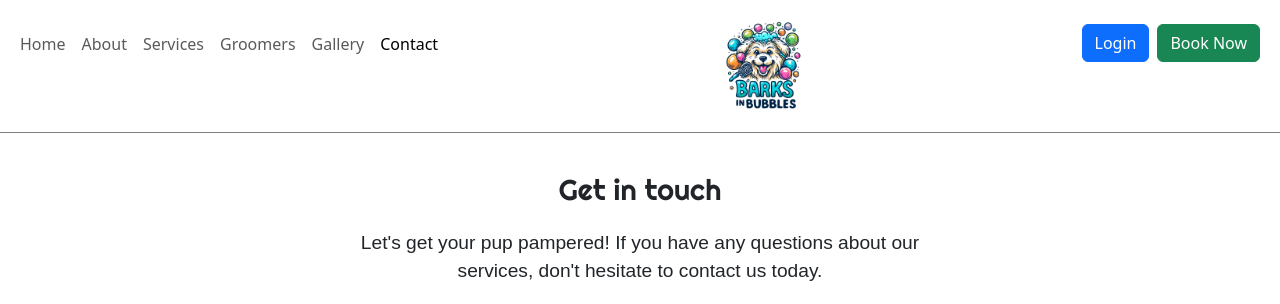
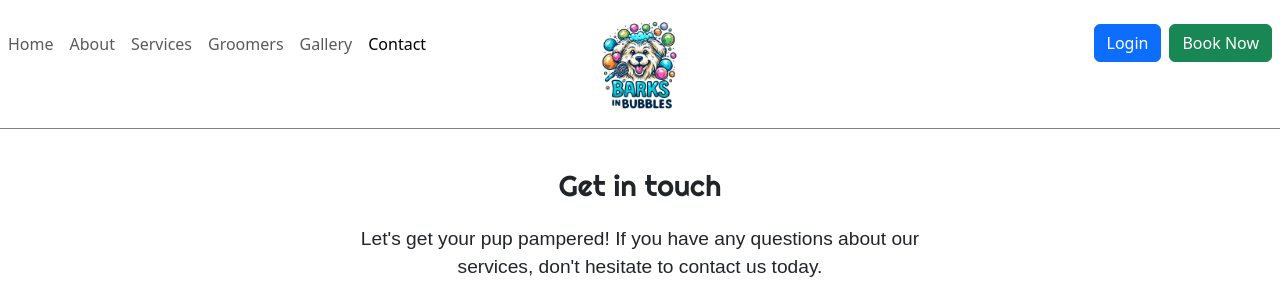
Before and after one commit to KatePaulauskas/dog-grooming-salon, a Django app: page /contact/ in a window 1280 px wide. Shown: the top 304 px of the page. Run offline with Django 4.2, Linux system fonts and the light colour scheme; some libraries are stand-ins or nearby versions; some web fonts are replaced.

Commit message:
Correct logo alignment in the header, add hyperlink

```diff
--- a/static/css/style.css
+++ b/static/css/style.css
@@ -49,6 +49,15 @@ html {
 /* Add header bottom border */
 header {
     border-bottom: 1px solid grey;
+}
+
+/* Ensure logo is always in the center of the header
+   Source: https://www.shecodes.io/athena/121718-how-
+   to-use-transform-translate-50-50-to-center-an-element-in-css */
+.logo-container {
+    position: absolute !important;
+    left: 50% !important;
+    transform: translateX(-50%) !important;
 }
 
 /* Style Services titles */
--- a/templates/base.html
+++ b/templates/base.html
@@ -29,10 +29,10 @@
 
         <!-- Header -->
         <header class=" navbar-light bg-white py-3 sticky-top mb-2">
-            <div class="container-fluid d-flex justify-content-between align-items-start">
+            <div class="d-flex justify-content-between align-items-start">
 
                 <!-- Menu Section-->
-                <nav class="navbar navbar-expand-sm navbar-light">
+                <nav class="navbar navbar-expand-lg navbar-light pb-5">
                     <button class="navbar-toggler" type="button" data-bs-toggle="collapse" data-bs-target="#navbarText" aria-controls="navbarText" aria-expanded="false" aria-label="Toggle navigation">
                         <span class="navbar-toggler-icon"></span>
                     </button>
@@ -65,17 +65,16 @@
                 </nav>
 
                 <!-- Logo Section -->
-                <div class="d-flex flex-column align-items-center">
-                    <a class="navbar-brand mx-3" href="#">
+                <div class="logo-container">
+                    <a class="navbar-brand mx-3" href="{% url 'home' %}">
                         <img src="{% static 'images/logo/barks-in-bubbles-logo.webp' %}" alt="Barks in Bubbles Logo" class="img-fluid" style="max-height: 100px;">
                     </a>
-                    <a href="#" class="btn btn-success btn-book mt-3 w-45 d-sm-none">Book</a>
                 </div>
 
                 <!-- Header Buttons Section-->
                 <div class="header-buttons d-flex flex-column flex-md-row">
                     <a href="#" class="btn btn-primary me-2 mt-2">Login</a>
-                    <a href="#" class="btn btn-success btn-book me-2 mt-2 d-none d-sm-block">Book Now</a>
+                    <a href="#" class="btn btn-success btn-book me-2 mt-2">Book Now</a>
                 </div>
             </div>
         </header>
@@ -129,16 +128,13 @@
                 <!-- Social Media -->
                 <div class="row mt-3">
                     <div class="col-6 offset-3">
-
                         <!-- Instagram -->
                         <a href="https://www.instagram.com/barks-in-bubbles/" target="_blank" rel="noopener" aria-label="Visit my Instagram page (opend in a new tab)">
-                            <iconify-icon icon="skill-icons:instagram" width="32" height="32"></iconify-icon>
-                        </a>
+                            <iconify-icon icon="skill-icons:instagram" width="32" height="32"></iconify-icon></a>
 
                         <!-- Facebook -->
                         <a href="https://www.facebook.com/barks-in-bubbles/" target="_blank" rel="noopener" aria-label="Visit my Facebook page (opend in a new tab)">
-                            <iconify-icon icon="devicon:facebook" width="32" height="32"></iconify-icon>
-                        </a>
+                            <iconify-icon icon="devicon:facebook" width="32" height="32"></iconify-icon></a>
                     </div>
                 </div>
             </div>
```
